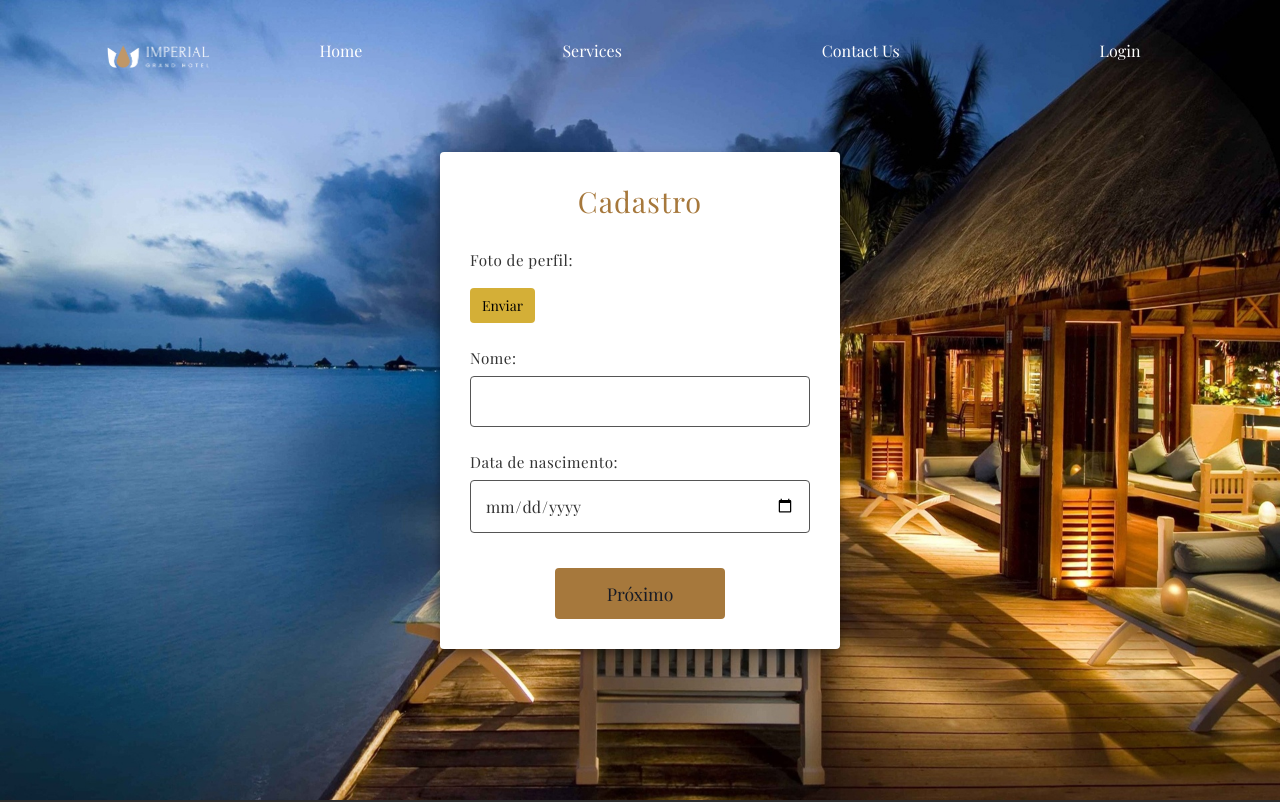
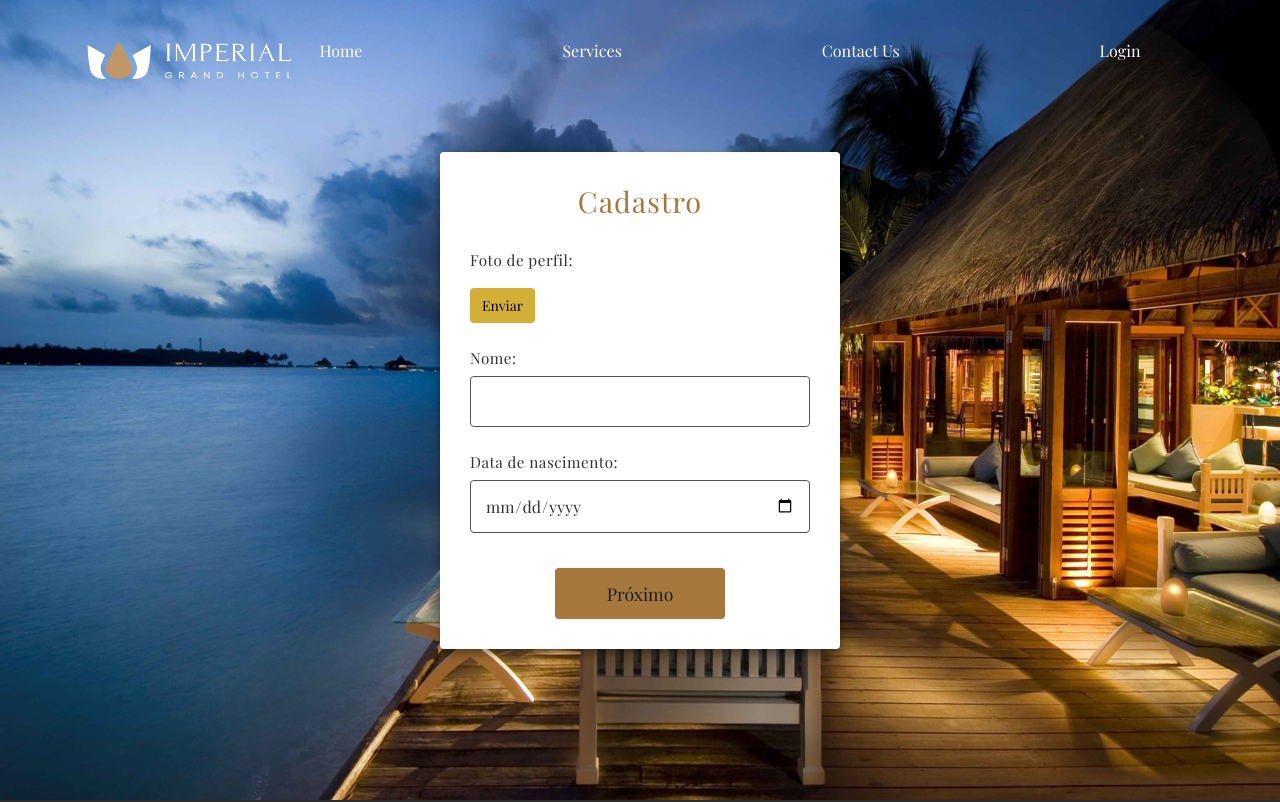
Before and after one commit to trabalhoWebUFSC/trabalhoWebUFSC, a React (Create React App) app in the folder frontend/: page /register in a window 1280 px wide. Shown: the top 802 px of the page. Built offline with nearby package versions, Linux system fonts and the light colour scheme; a web font is replaced by a local one.

Commit message:
Update NavBar.module.css

```diff
--- a/frontend/src/components/NavBar/NavBar.module.css
+++ b/frontend/src/components/NavBar/NavBar.module.css
@@ -15,11 +15,13 @@
  }
 
  .logo {
-  margin-top: 20px;
-  margin-left: 50px;
+  margin-top: 16px;
+  margin-left: 36px;
   position: absolute;
   width: 30%;
   z-index: 1000;
+  height:58px;
+  width:232px;
  }
 
  .navLink{
```
